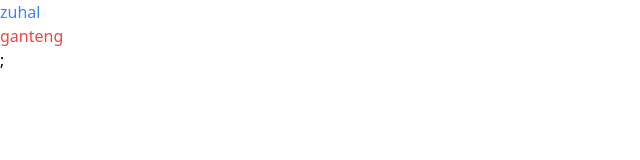
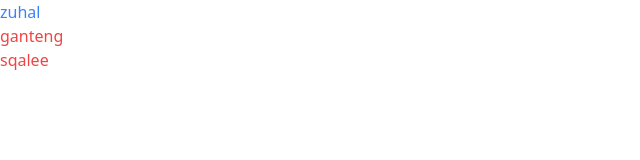
Before and after one commit to zuhalcode/nextjs-portfolio, a Next.js app: page / in a window 1280 px wide. Shown: the top 160 px of the page, without its empty margins (0-640 px from the left). Built offline with nearby package versions, Linux system fonts and the light colour scheme.

Commit message:
tes sqlae

```diff
--- a/pages/index.js
+++ b/pages/index.js
@@ -2,7 +2,8 @@ export default function Home() {
   return (
     <>
       <div className="text-blue-500">zuhal</div>
-      <div className="text-red-500">ganteng</div>;
+      <div className="text-red-500">ganteng</div>
+      <div className="text-red-500">sqalee</div>
     </>
   );
 }
```
